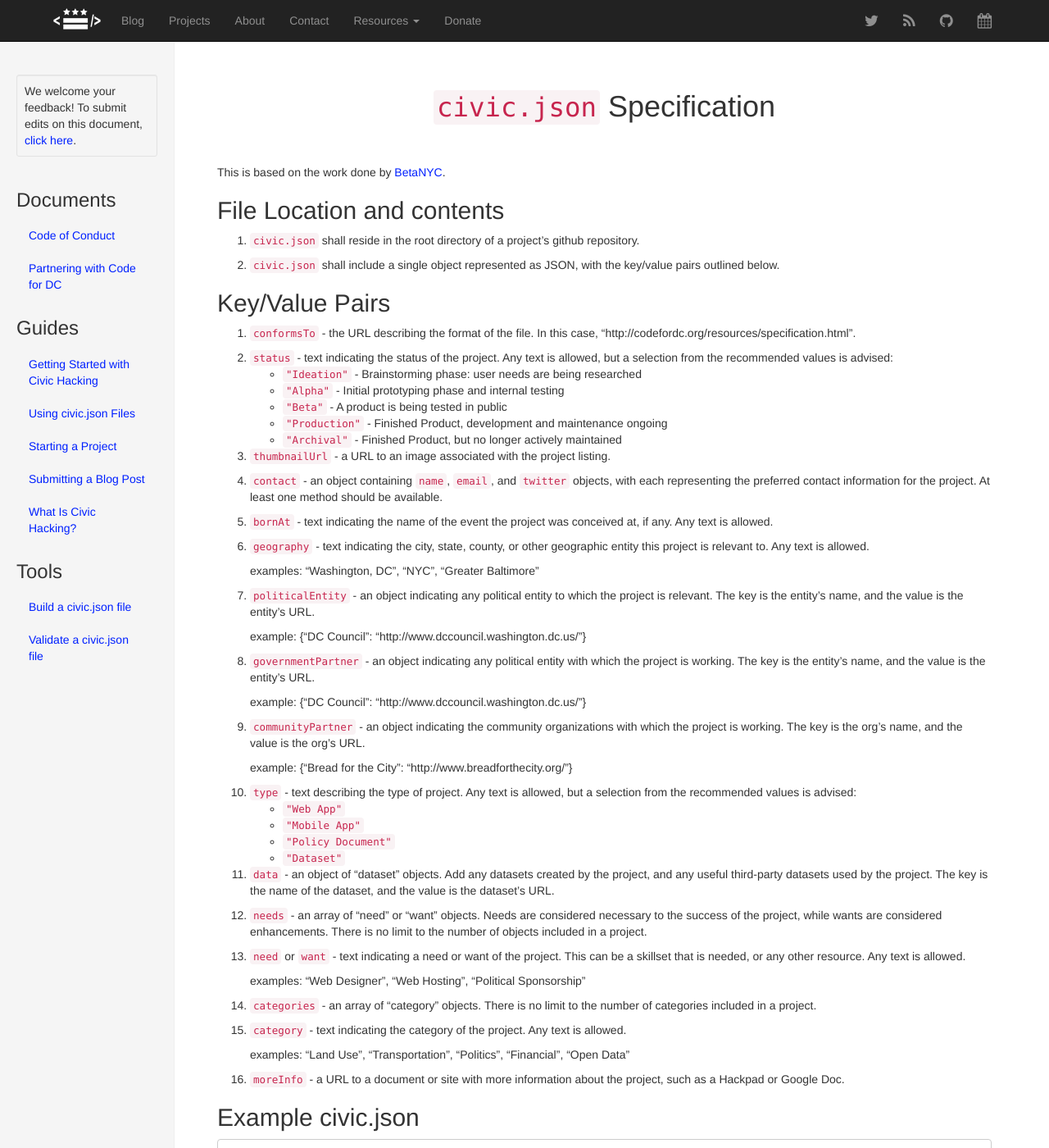
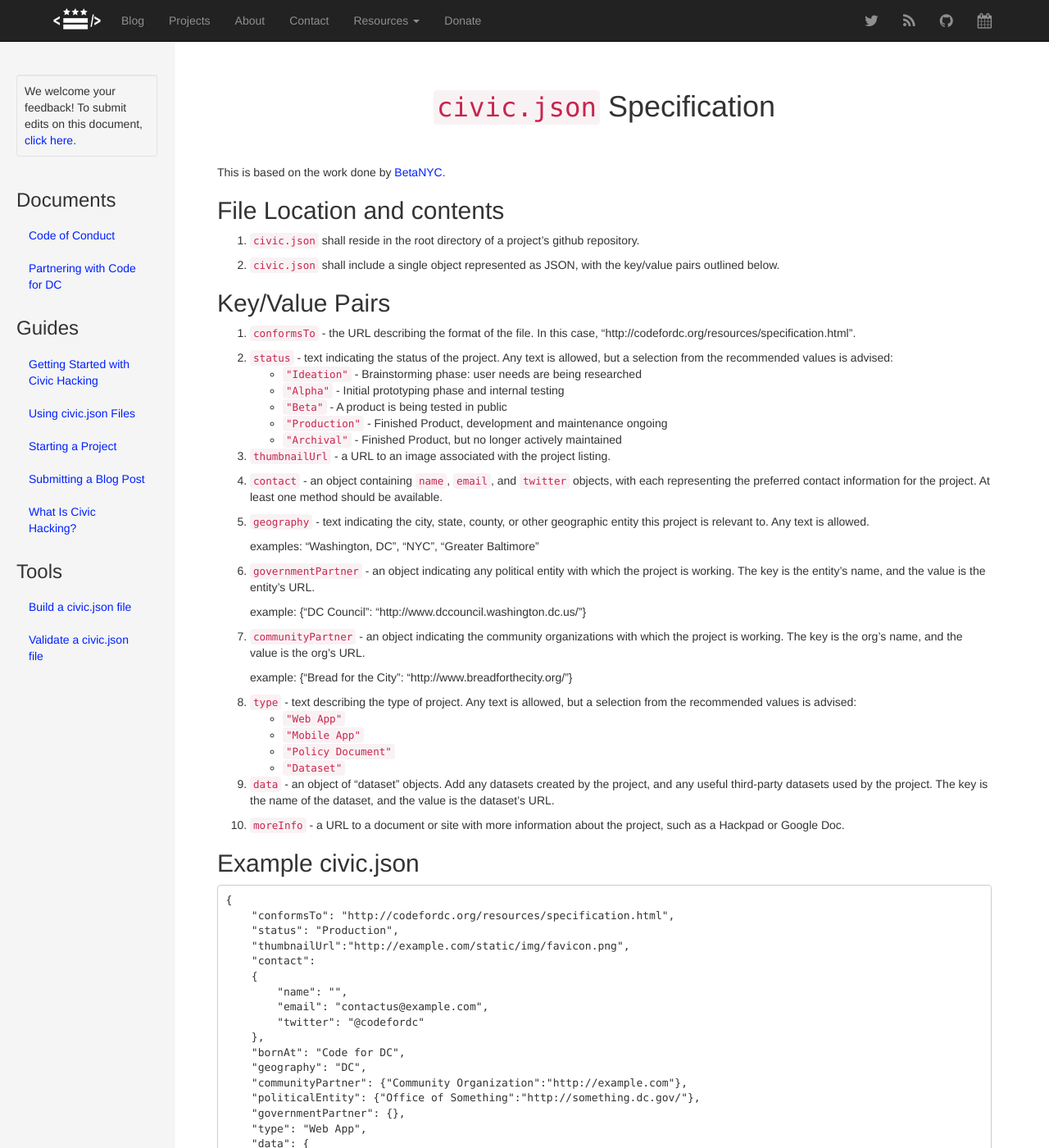
Before and after one commit to civictechdc/codefordc.github.com, a Jekyll site: the page built from _resources/specification.md, in a window 1280 px wide and 1400 px high. Shown: the whole window at 82% size. Built offline with Jekyll 4.4.1, drawn with Linux system fonts in a browser that asks for light colours; Markdown is read by kramdown in place of the engine named in the settings; a file with an impossible date is left out.

Commit message:
update specification and schema

```diff
--- a/_resources/specification.md
+++ b/_resources/specification.md
@@ -28,16 +28,9 @@ This is based on the work done by [BetaNYC](https://github.com/BetaNYC/civic.jso
 
 4. `contact` - an object containing `name`, `email`, and `twitter` objects, with each representing the preferred contact information for the project. At least one method should be available.
 
-5. `bornAt` - text indicating the name of the event the project was conceived at, if any.  Any text is allowed.
-
 6. `geography` - text indicating the city, state, county, or other geographic entity this project is relevant to.  Any text is allowed.
 
     examples: "Washington, DC", "NYC", "Greater Baltimore"
-
-7. `politicalEntity` - an object indicating any political entity to which the project is relevant. The key is the entity's name, and the value is the entity's URL.
-
-    example: {"DC Council": "http://www.dccouncil.washington.dc.us/"}
-
 
 8.  `governmentPartner` - an object indicating any political entity with which the project is working. The key is the entity's name, and the value is the entity's URL.
 
@@ -54,18 +47,6 @@ This is based on the work done by [BetaNYC](https://github.com/BetaNYC/civic.jso
     * `"Dataset"`
 
 11. `data` - an object of "dataset" objects. Add any datasets created by the project, and any useful third-party datasets used by the project. The key is the name of the dataset, and the value is the dataset's URL.
-
-12. `needs` - an array of "need" or "want" objects.  Needs are considered necessary to the success of the project, while wants are considered enhancements.  There is no limit to the number of objects included in a project.
-
-13. `need` or `want` - text indicating a need or want of the project.  This can be a skillset that is needed, or any other resource.  Any text is allowed.
-
-    examples: "Web Designer", "Web Hosting", "Political Sponsorship"
-
-14. `categories` - an array of "category" objects.  There is no limit to the number of categories included in a project.
-
-15. `category` - text indicating the category of the project.  Any text is allowed.
-
-    examples:  "Land Use", "Transportation", "Politics", "Financial", "Open Data"
 
 16. `moreInfo` - a URL to a document or site with more information about the project, such as a Hackpad or Google Doc.
 
```
Also changed, not shown: _resources/schema.json (+2 -26 lines).
